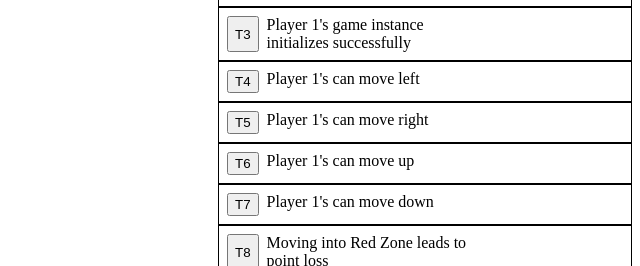
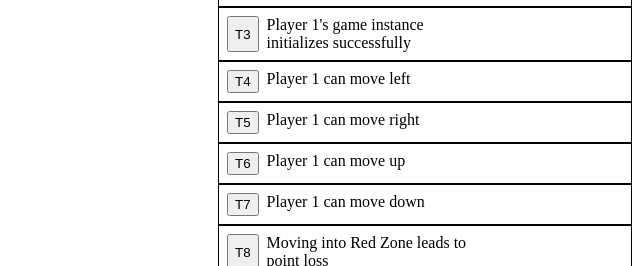
Before and after one commit to spac3nerd/CSI-5380Proj, a plain HTML site: page src/client/test.html in a window 1280 px wide. Shown: the part 208-474 px from the top of the page, without its empty margins (640-1280 px from the left). Drawn offline with nearby package versions, Linux system fonts and the light colour scheme.

Commit message:
Fixed typo in test name

```diff
--- a/src/client/test.html
+++ b/src/client/test.html
@@ -53,25 +53,25 @@
             </div>
             <div class="testCase" id="testCase4">
                 <input type="button" value="T4" onclick="testCase4()" class="individualButton"/>
-                <div>Player 1's can move left</div>
+                <div>Player 1 can move left</div>
                 <div class="pass" style="visibility: hidden;">PASS</div>
                 <div class="fail" style="visibility: hidden;">FAIL</div>
             </div>
             <div class="testCase" id="testCase5">
                 <input type="button" value="T5" onclick="testCase5()" class="individualButton"/>
-                <div>Player 1's can move right</div>
+                <div>Player 1 can move right</div>
                 <div class="pass" style="visibility: hidden;">PASS</div>
                 <div class="fail" style="visibility: hidden;">FAIL</div>
             </div>
             <div class="testCase" id="testCase6">
                 <input type="button" value="T6" onclick="testCase6()" class="individualButton"/>
-                <div>Player 1's can move up</div>
+                <div>Player 1 can move up</div>
                 <div class="pass" style="visibility: hidden;">PASS</div>
                 <div class="fail" style="visibility: hidden;">FAIL</div>
             </div>
             <div class="testCase" id="testCase7">
                 <input type="button" value="T7" onclick="testCase7()" class="individualButton"/>
-                <div>Player 1's can move down</div>
+                <div>Player 1 can move down</div>
                 <div class="pass" style="visibility: hidden;">PASS</div>
                 <div class="fail" style="visibility: hidden;">FAIL</div>
             </div>
```
